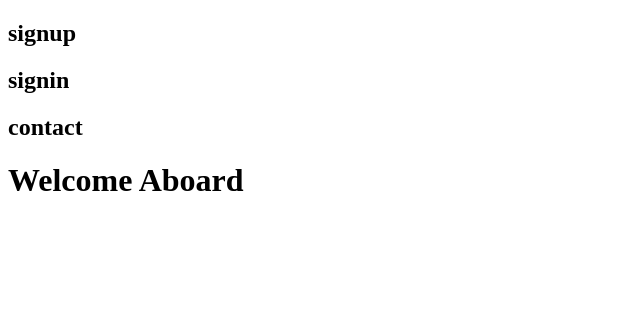
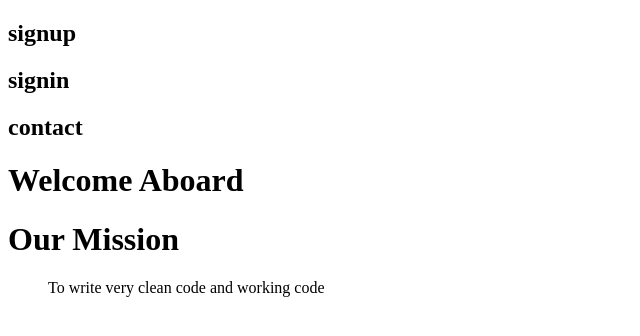
Before and after one commit to Roland-Sankara/collaboration-demo, a plain HTML site: page index.html in a window 1280 px wide. Shown: the whole page, without its empty margins (0-640 px from the left). Drawn offline with Linux system fonts and the light colour scheme.

Commit message:
'changes'

```diff
--- a/index.html
+++ b/index.html
@@ -14,5 +14,11 @@
 
         </header>
         <h1>Welcome Aboard</h1>
+        <h1> Our Mission  </h1>
+        <ul>
+            To write very clean code and working code
+        </ul>
+
+
     </body>
 </html>
```
Also changed, not shown: 1 other file.
